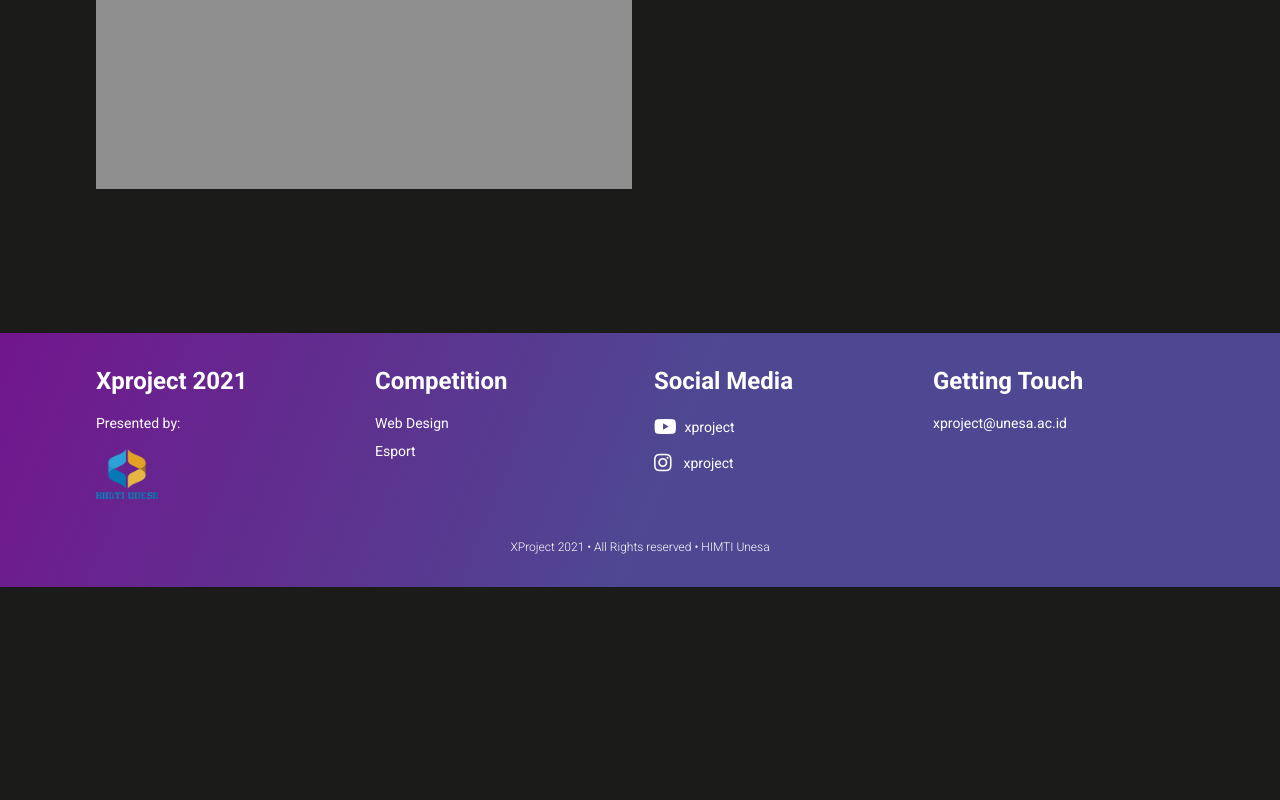
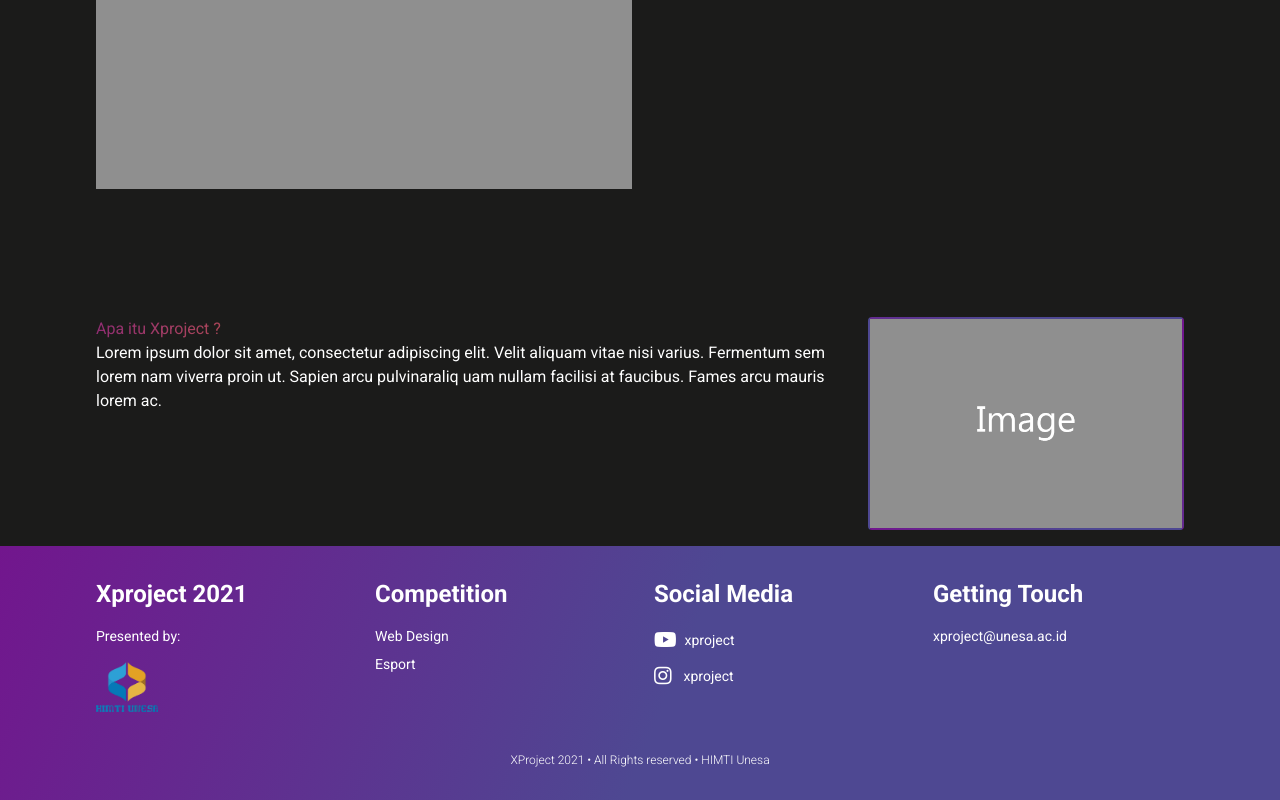
Before and after one commit to qolbudr/xproject-landing, a website: page index.html in a window 1280 px wide. Shown: the part 599-1399 px from the top of the page. Before the commit the page ends 1186 px from the top, so only its background shows below. Drawn offline with nearby package versions, Linux system fonts and the light colour scheme; files that its build step writes are made by us from their sources.

Commit message:
Explore section on progress

```diff
--- a/index.html
+++ b/index.html
@@ -50,7 +50,7 @@
           <div class="flex justify-center lg:justify-start items-center lg:items-start mt-8">
             <a
               href="#explore"
-              class="border-radius-gradient-dark-purple rounded inline-block px-10 py-2"
+              class="border-radius-gradient-dark-purple inline-block px-10 py-2"
             >
               Explore
             </a>
@@ -62,7 +62,19 @@
 
     <!-- Explore -->
     <section class="container mt-32" id="explore">
+      <div class="flex flex-col lg:flex-row">
+        <div class="flex flex-col">
+          <h2 class="text-gradient">Apa itu Xproject ?</h2>
+          <P>
+            Lorem ipsum dolor sit amet, consectetur adipiscing elit. Velit aliquam vitae nisi varius. Fermentum sem lorem nam viverra proin ut. Sapien arcu pulvinaraliq
+            uam nullam facilisi at faucibus. Fames arcu mauris lorem ac.
+          </P>
+        </div>
 
+        <div class="border-radius-gradient-dark-purple">
+          <img src="./public/images/image.png" alt="image">
+        </div>
+      </div>
     </section>
     <!-- ./Explore -->
   </main>
--- a/public/styles/style.css
+++ b/public/styles/style.css
@@ -44,6 +44,7 @@ a:hover {
 }
 
 .border-radius-gradient-dark-purple {
+  @apply rounded;
   background:
      linear-gradient(var(--custom-black), var(--custom-black)) padding-box,
      var(--dark-purple-gradient);
```
